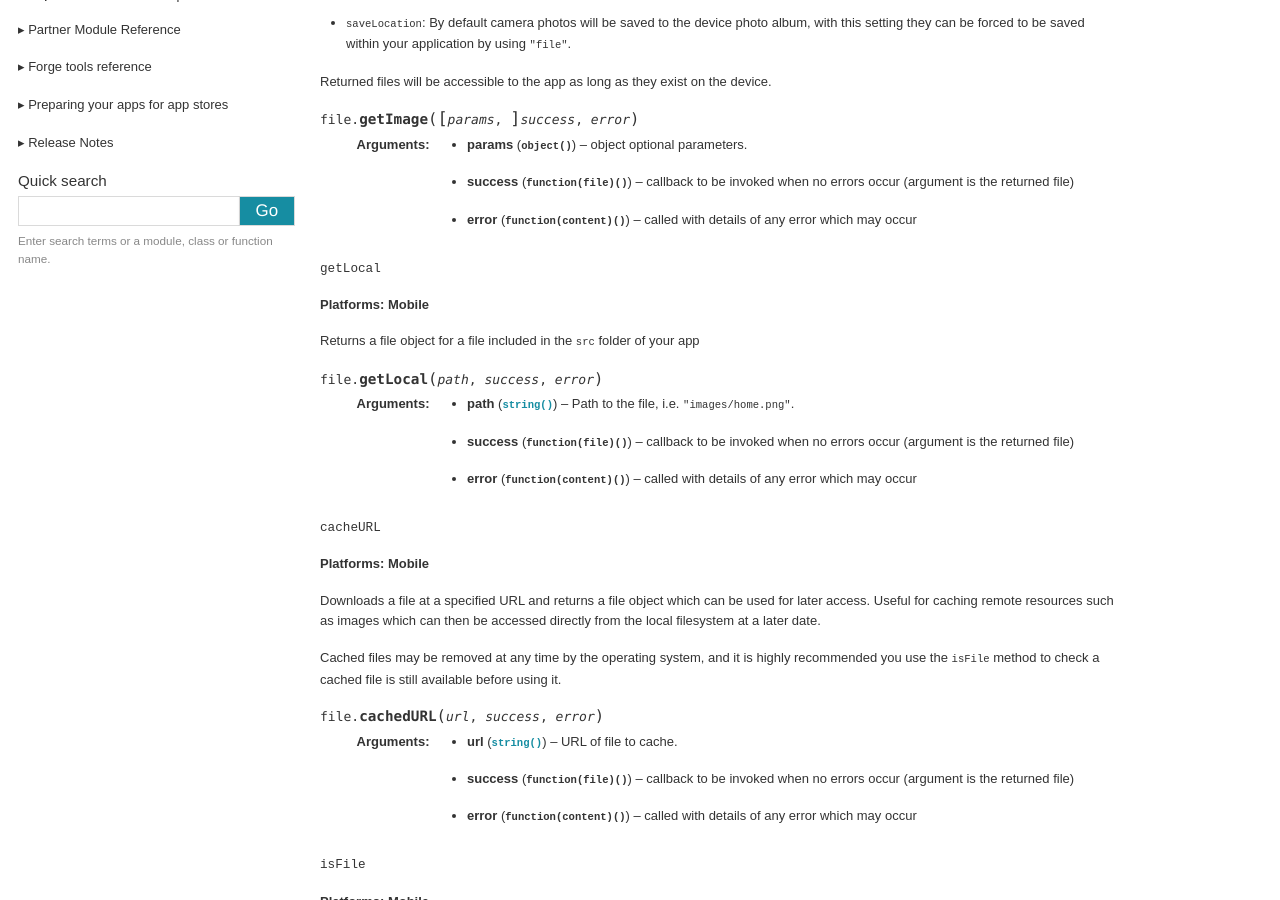
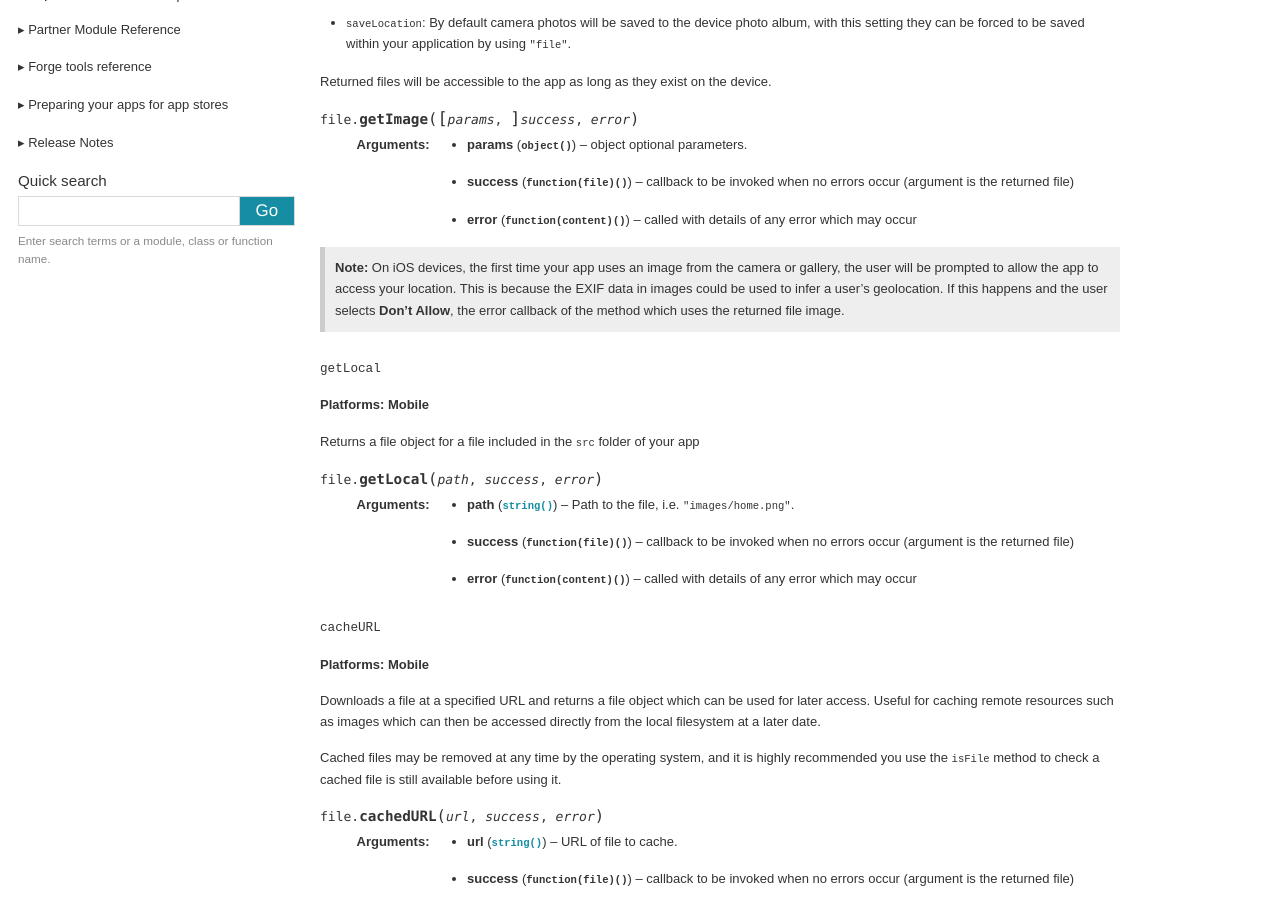
Before and after one commit to trigger-corp/Forge-Documentation, a Sphinx documentation site: the page built from source/modules/file.rst, in a window 1280 px wide and 900 px high, scrolled down 1235 px. Built offline with Sphinx 7.4.7, drawn with Linux system fonts in a browser that asks for light colours; some web fonts are replaced.

Commit message:
fix line endings; add mention of location permissions on iOS image capture; keep identity.json in tutorial; fix callback docs for request.ajax

```diff
--- a/source/modules/file.rst
+++ b/source/modules/file.rst
@@ -57,6 +57,8 @@ Returned files will be accessible to the app as long as they exist on the device
     :param object params: object optional parameters.
     :param function(file) success: callback to be invoked when no errors occur (argument is the returned file)
     :param function(content) error: called with details of any error which may occur
+
+.. note:: On iOS devices, the first time your app uses an image from the camera or gallery, the user will be prompted to allow the app to access your location. This is because the EXIF data in images could be used to infer a user's geolocation. If this happens and the user selects **Don't Allow**, the error callback of the method which uses the returned file image.
 
 ``getLocal``
 ~~~~~~~~~~~~~~~~~~~~~~~~~~~~~~~~~~~~~~~~~~~~~~~~~~~~~~~~~~~~~~~~~~~~~~~~~~~~~~~~
--- a/source/modules/request.rst
+++ b/source/modules/request.rst
@@ -78,10 +78,10 @@ Example::
     url: 'http://my.server.com/update/,
     data: {x: 1, y: "2"},
     dataType: 'json',
-    success: function(data, status) {
-      alert('Updated x to '+json.x);
+    success: function(data) {
+      alert('Updated x to '+data.x);
     },
-    error: function(status, errorThrown) {
+    error: function(errorThrown) {
       alert('Failed to update x: '+errorThrown);
     }
   });
--- a/source/tutorials/weather/tutorial-1.rst
+++ b/source/tutorials/weather/tutorial-1.rst
@@ -29,7 +29,7 @@ Preparation
 -----------
 * Firstly, if you haven't already done so go through the :ref:`mobile-getting-started` or :ref:`chrome-getting-started` instructions.
   This will help you set up the basics and teach you how to build and run your code.
-* Remove any files in the ``src`` directory except ``config.json``, ``identity.json`` and the ``img`` and `js` folders (the remaining files will not be needed for the rest of this tutorial).
+* Remove any files in the ``src`` directory except ``config.json``, ``identity.json`` and the ``img`` and ``js`` folders (the remaining files will not be needed for the rest of this tutorial).
 * Download `resources.zip <../../_static/weather/resources.zip>`_, which contains images and other resources needed for this tutorial; extract the ``resources`` directory to the ``src`` directory.
 * Create a new javascript file called ``weather.js`` inside the ``src`` directory. This file will contain all of the JavaScript code for the rest of the tutorial.
 * Create a file called ``index.html`` inside the ``src`` directory. This will be the html page that displays the forecast information.
```
Also changed, not shown: source/tutorials/weather/tutorial-2.rst (line endings or trailing spaces), source/tutorials/weather/tutorial-3.rst (line endings or trailing spaces), source/tutorials/weather/tutorial-4.rst (line endings or trailing spaces).
